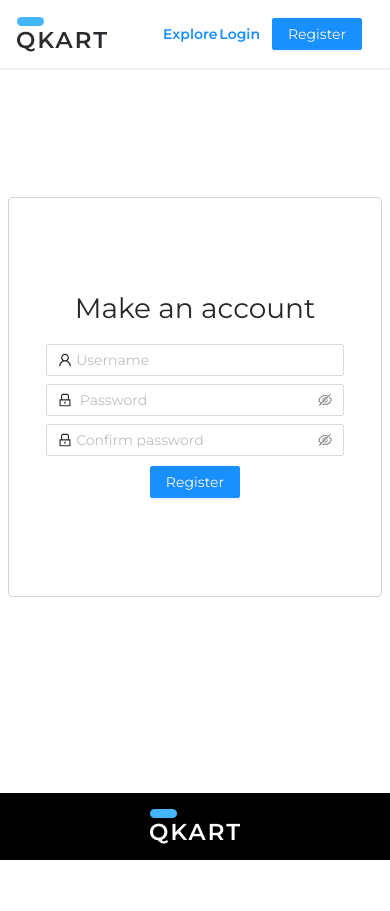
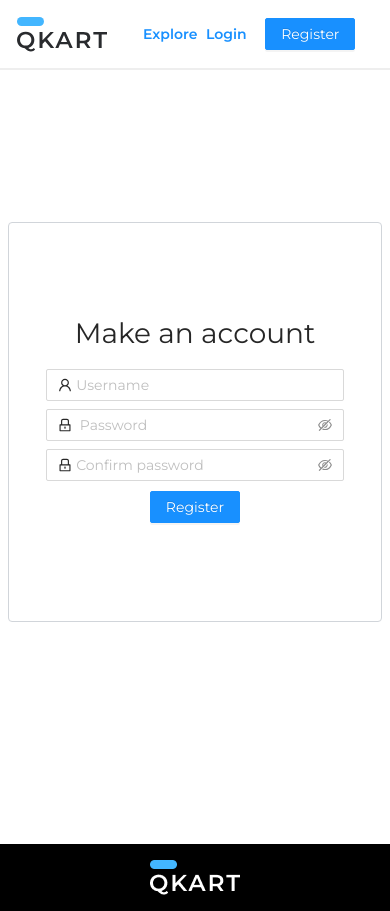
Before and after one commit to gkumar-pandey/E-cart, a React (Create React App) app: page /register in a window 390 px wide. Before the commit the page ends 860 px from the top, so only its background shows below. Built offline with nearby package versions, Linux system fonts and the light colour scheme.

Commit message:
add msg alert logic

```diff
--- a/src/Components/Footer/Footer.css
+++ b/src/Components/Footer/Footer.css
@@ -1,5 +1,4 @@
 .footer {
-    /* border: 1px solid red; */
     background-color: black;
     display: flex;
     align-items: center;
--- a/src/Components/Header/Header.css
+++ b/src/Components/Header/Header.css
@@ -6,19 +6,24 @@
   position: fixed;
   z-index: 10;
   border-bottom: 2px solid #eee;
-  /* background-color: blueviolet; */
   width: 100%;
 }
 .nav-links {
-  /* border: 1px solid red; */
   display: flex;
   align-items: center;
   font-weight: 600;
   flex: 0.2;
   justify-content: space-evenly;
 }
-@media only screen and (max-width: 600px) {
+@media only screen and (max-width: 768px){
   .nav-links {
-    flex: 0.8;
+    flex: 0.6;
+    /* border: 1px solid red; */
   }
 }
+@media only screen and (max-width: 425px) {
+  .nav-links {
+    flex: 0.9;
+    /* border: 1px solid red; */
+  }
+}
--- a/src/Components/HomePage/Home.css
+++ b/src/Components/HomePage/Home.css
@@ -2,7 +2,7 @@
   display: flex;
   align-items: center;
   justify-content: center;
-  height: 94vh;
+  height: 100vh;
 }
 
 
--- a/src/Components/LoginPage/Login.js
+++ b/src/Components/LoginPage/Login.js
@@ -2,9 +2,14 @@ import React from "react";
 import Header from "../Header/Header";
 import Footer from '../Footer/Footer';
 import { UserOutlined, LockOutlined } from '@ant-design/icons';
-import { Button } from 'antd';
+import { Button ,message} from 'antd';
 import { Input, Space } from 'antd';
 function Login() {
+
+  const loginMsg = () => {
+    message.info('Login is clicked')
+  }
+
   return (
     <>
       <Header />
@@ -21,7 +26,7 @@ function Login() {
 
           </Space>
 
-          <Button className="btn-block" type="primary">
+          <Button onClick={loginMsg} className="btn-block" type="primary">
             Login
           </Button>
         </div>
--- a/src/Components/RegisterPage/Register.js
+++ b/src/Components/RegisterPage/Register.js
@@ -2,9 +2,15 @@ import React from 'react'
 import Header from '../Header/Header';
 import Footer from '../Footer/Footer';
 import { UserOutlined, LockOutlined } from '@ant-design/icons';
-import { Button } from 'antd';
+import { Button,message } from 'antd';
 import { Input, Space } from 'antd';
 function Register() {
+
+  const register = ()=> {
+    message.info('Register btn clicked')
+  }
+
+
   return (
     <>
       <Header/>
@@ -18,7 +24,7 @@ function Register() {
             <Input.Password placeholder="Confirm password" prefix={<LockOutlined />} />
           </Space>
 
-          <Button className='btn-block' type='primary'>Register</Button>
+          <Button onClick={register} className='btn-block' type='primary'>Register</Button>
 
         </div>
       </div>
```
